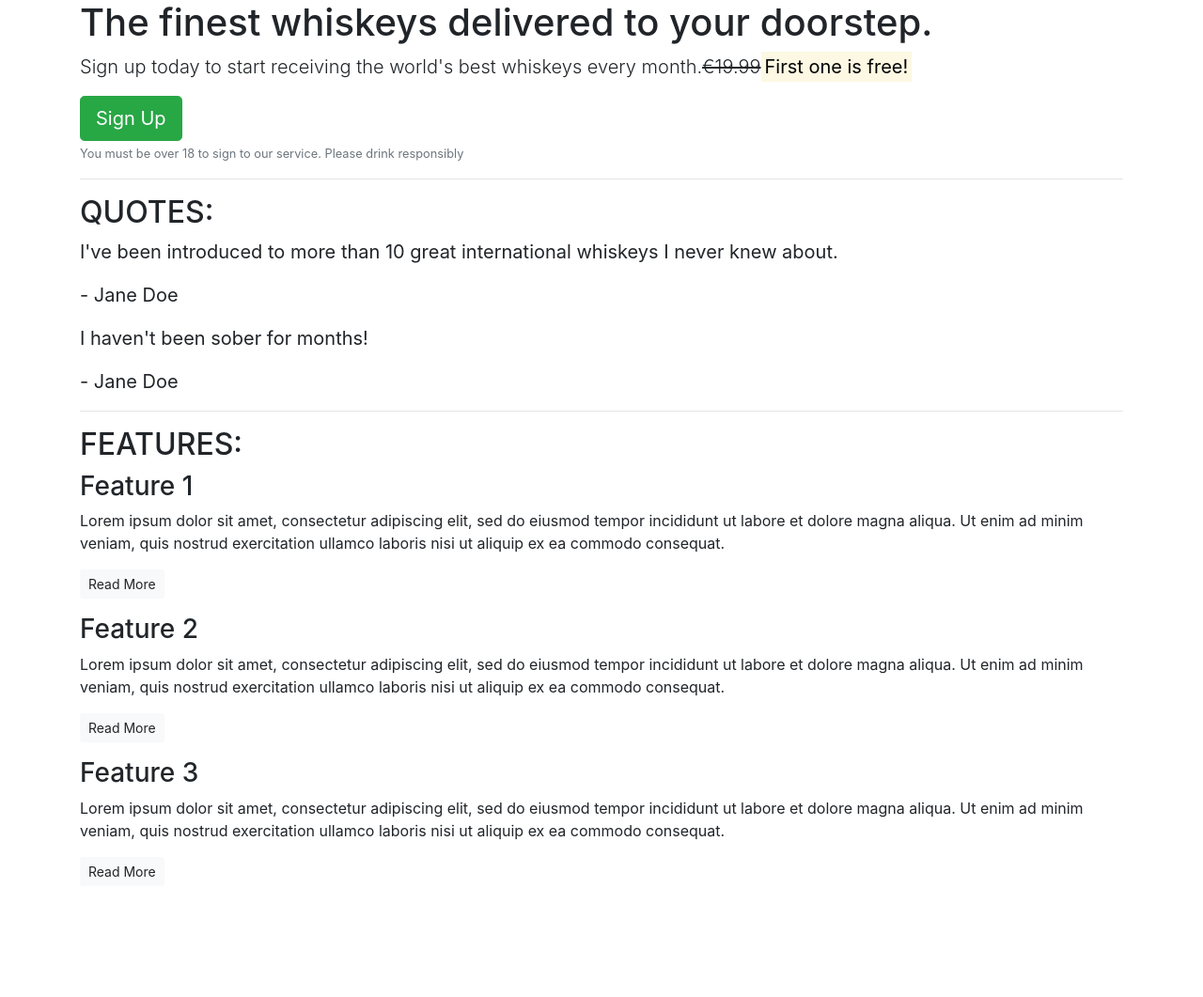
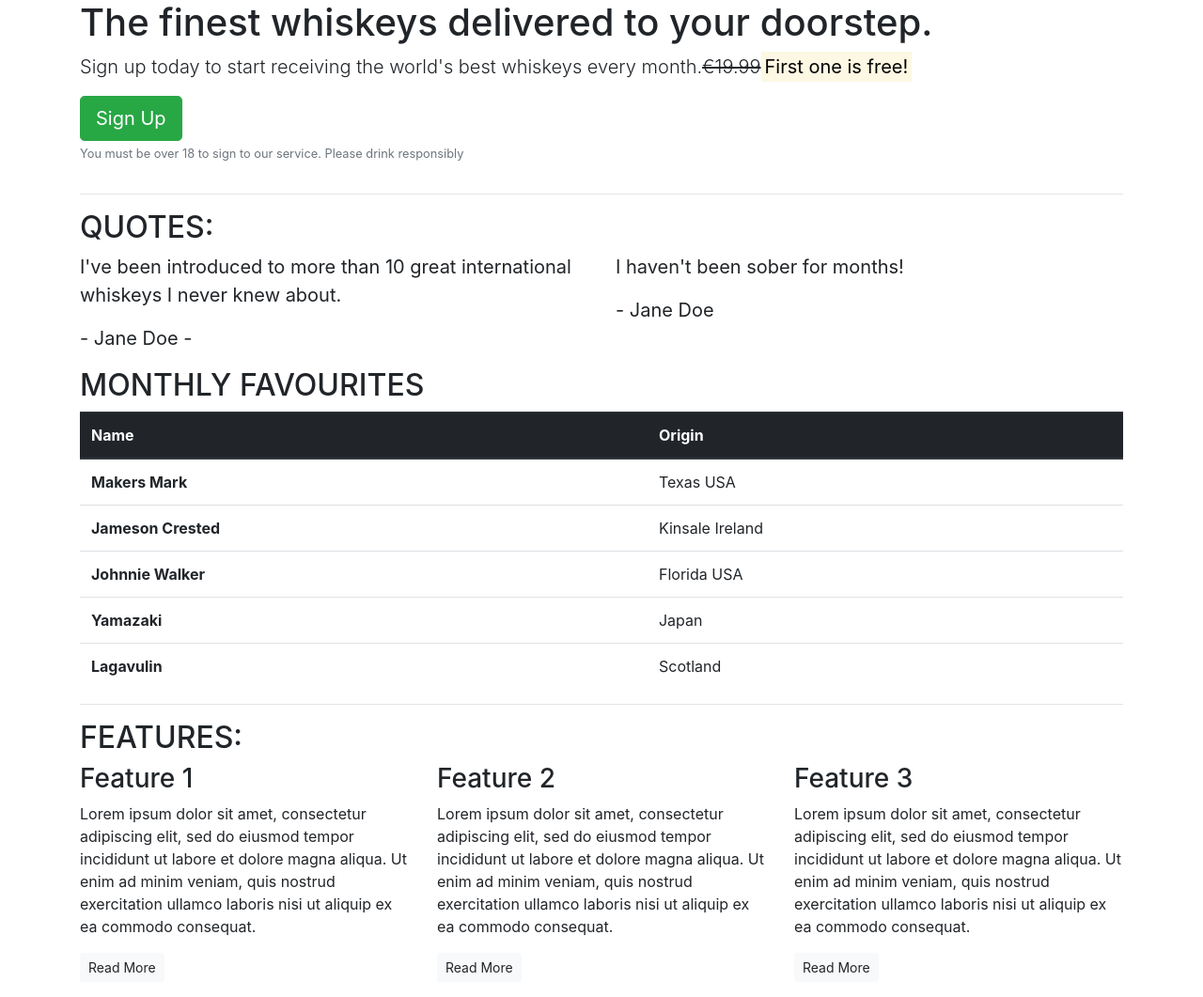
Before and after one commit to Andrew-code2020/whiskeydrop, a plain HTML site: page index.html in a window 1280 px wide. Shown: the whole page at 94% size. Before the commit the page ends 959 px from the top, so only its background shows below. Drawn offline with nearby package versions, Linux system fonts and the light colour scheme.

Commit message:
Grid system added and table challenge attempted

```diff
--- a/index.html
+++ b/index.html
@@ -12,50 +12,109 @@
 <body>
     <article class="container">
         <!-- Callout -->
+        <div class ="row">
+            <div class ="col-12">
                 <section class="callout">
                     <h1>The finest whiskeys delivered to your doorstep.</h1>
                     <p class ="lead">Sign up today to start receiving the world's best whiskeys every month.<s>€19.99</s><strong><mark>First one is free!</mark></strong></p>
                     <button class="btn btn-success btn-lg">Sign Up </button>
-            <p class= "text-muted"><small>You must be over 18 to sign to our service. Please drink responsibly</small><p>
+                    <p class= "text-muted"><small>You must be over 18 to sign to our service. Please drink responsibly</small></p>
                 </section>
+            </div>
+        </div>
         <!-- /.callout -->
         <hr>
 
         <!-- Quotes -->
         <section class="quotes">
+            <div class ="row">
+                <div class="col-12">
                     <h2 class="text-uppercase">Quotes:</h2>
+                </div>
+            </div>
+            <div class ="row">
+                <div class="col-12 col-md-6">
                     <blockquote class="blockquote">
                         <p>I've been introduced to more than 10 great international whiskeys I never knew about.</p>
-                <p>- Jane Doe</p>
+                        <p>- Jane Doe -</p>
                     </blockquote>
+                </div>
+                    <div class="col-12 col-md-6">
                     <blockquote class="blockquote">
                         <p>I haven't been sober for months!</p>
                         <p>- Jane Doe</p>
                     </blockquote>
+                </div>
+            </div>
         </section>
         <!-- /.quotes -->
+        <section>
+        <h2 class="text-uppercase">Monthly Favourites</h2>
+        <table class="table">
+  <thead class="thead-dark">
+    <tr>
+      <th scope="col">Name</th>
+      <th scope="col">Origin</th>
+    </tr>
+  </thead>
+  <tbody>
+    <tr>
+      <th scope="row">Makers Mark</th>
+      <td>Texas USA</td>
+    </tr>
+    <tr>
+      <th scope="row">Jameson Crested</th>
+      <td>Kinsale Ireland</td>
+    </tr>
+    <tr>
+      <th scope="row">Johnnie Walker</th>
+      <td>Florida USA</td>
+
+    </tr>
+    <tr>
+      <th scope="row">Yamazaki</th>
+      <td>Japan</td>
+    </tr>
+    <tr>
+      <th scope="row">Lagavulin</th>
+      <td>Scotland</td>
+    </tr>
+  </tbody>
+</table>
+        </section>
         <hr>
 
         <!-- Features -->
         <section class="features">
+            <div class="row">
+                <div class="col-12">
                     <h2 class="text-uppercase">Features:</h2>
+                </div>
+            </div>
+            <div class="row">
+                <div class="col-12 col-md-6 col-lg-4">
                     <div class="feature">
                         <h3>Feature 1</h3>
                         <p>Lorem ipsum dolor sit amet, consectetur adipiscing elit, sed do eiusmod tempor incididunt ut labore et dolore magna aliqua. Ut enim ad minim veniam, quis nostrud exercitation ullamco laboris nisi ut aliquip ex ea commodo consequat.</p>
+                        <p><a class="btn btn-sm btn-light" href="">Read More</a></p>
                     </div>
-            <p> <a class="btn btn-sm btn-light" href="">Read More</a></p>
+                </div>
+                <div class="col-12 col-md-6 col-lg-4">
                     <div class="feature">
                         <h3>Feature 2</h3>
                         <p>Lorem ipsum dolor sit amet, consectetur adipiscing elit, sed do eiusmod tempor incididunt ut labore et dolore magna aliqua. Ut enim ad minim veniam, quis nostrud exercitation ullamco laboris nisi ut aliquip ex ea commodo consequat.</p>
-                <p> <a class="btn btn-sm btn-light" href="">Read More</a></p>
+                        <p><a class="btn btn-sm btn-light" href="">Read More</a></p>
                     </div>
+                </div>
+                <div class="col-12 d-md-none d-lg-block col-lg-4">
                     <div class="feature">
                         <h3>Feature 3</h3>
                         <p>Lorem ipsum dolor sit amet, consectetur adipiscing elit, sed do eiusmod tempor incididunt ut labore et dolore magna aliqua. Ut enim ad minim veniam, quis nostrud exercitation ullamco laboris nisi ut aliquip ex ea commodo consequat.</p>
-                <p> <a class="btn btn-sm btn-light" href="">Read More</a></p>
+                        <p><a class="btn btn-sm btn-light" href="">Read More</a></p>
+                    </div>
+                </div>
             </div>
         </section>
-        <!-- /.features -->
     </article>
 </body>
 
```
Lines whose indentation alone changed are shown as unchanged.
